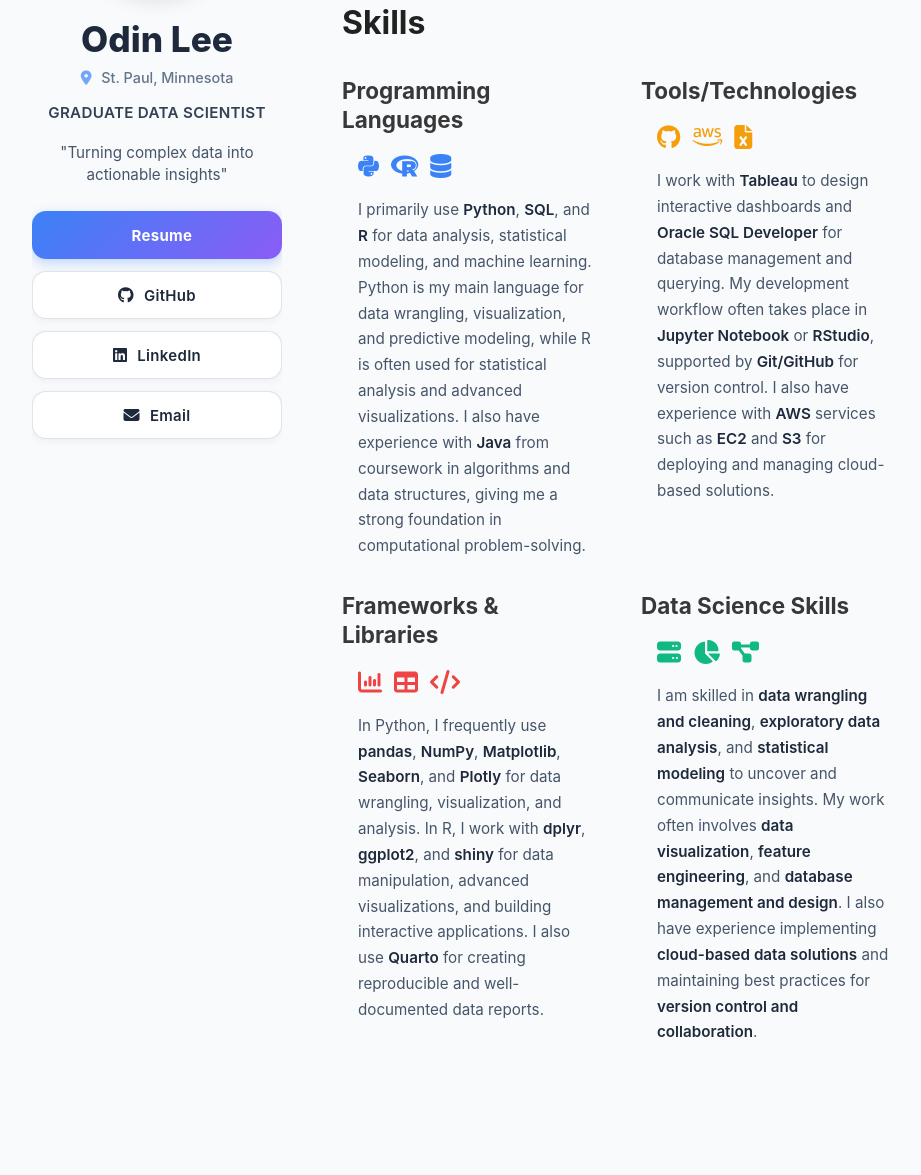
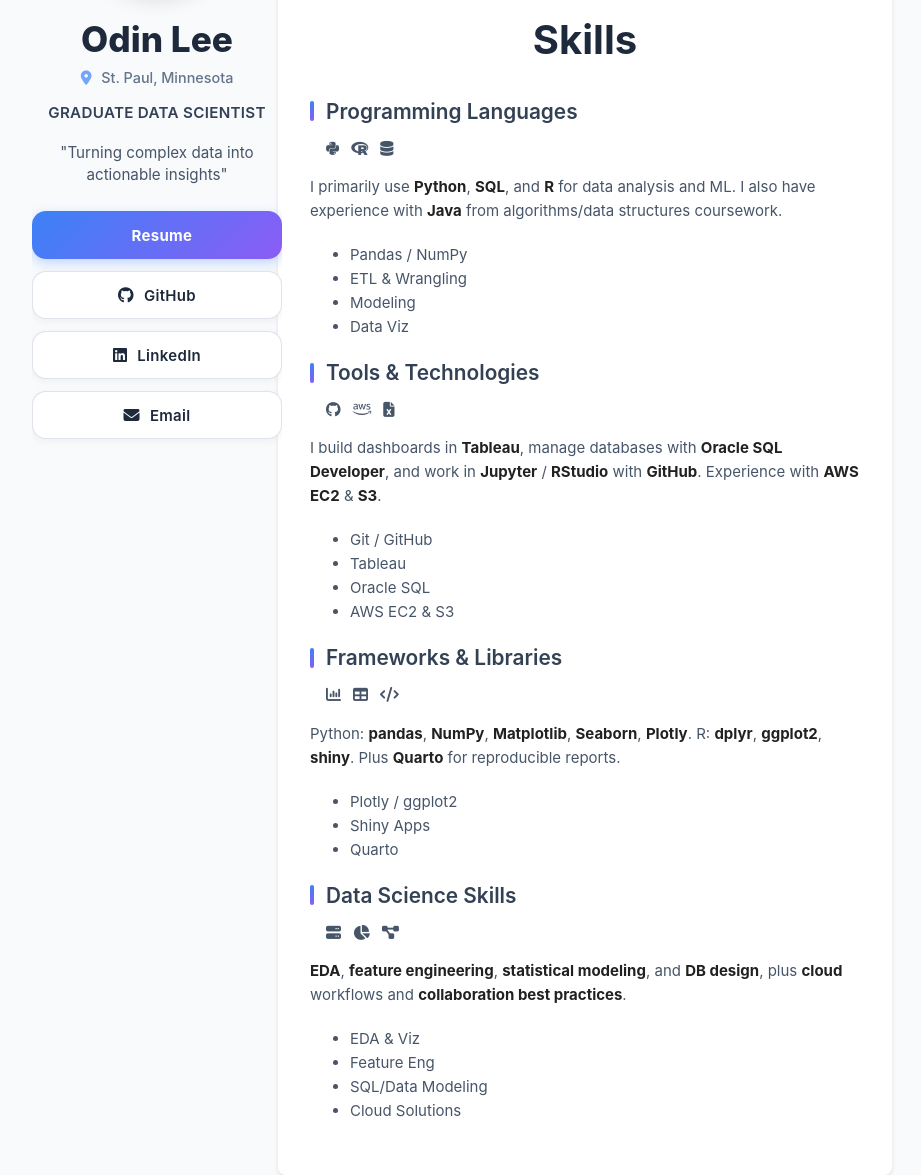
Before and after one commit to OdinLeePro/OdinLeePro.github.io, a Jekyll site: the page built from index.md, in a window 1280 px wide and 1400 px high, scrolled down 1560 px, cut to the strip 225-1400 px from the top of the window. Shown: the whole strip, without its empty margins (178-1099 px from the left). Built offline with Jekyll 4.4.1, drawn with Linux system fonts in a browser that asks for light colours; before the commit the page ends 2830 px from its top, so only the background shows below that.

Commit message:
Update index.md

```diff
--- a/index.md
+++ b/index.md
@@ -192,51 +192,68 @@ title: Portfolio
 <!-- Skills Section -->
 <!--                -->
 
-<section class="skills">
-  <h1>Skills</h1>
-  <div class="skills-grid">
-      <div class="skill-card">
-          <h2>Programming Languages</h2>
-          <div class="skill-icons">
-              <i class="fa-brands fa-python skill-icon"></i>
-              <i class="fa-brands fa-r-project skill-icon"></i>
-              <i class="fa-solid fa-database skill-icon"></i>
-          </div>
-            <p>I primarily use <strong>Python</strong>, <strong>SQL</strong>, and <strong>R</strong> for data analysis, statistical modeling, and machine learning. Python is my main language for data wrangling, visualization, and predictive modeling, while R is often used for statistical analysis and advanced visualizations. I also have experience with <strong>Java</strong> from coursework in algorithms and data structures, giving me a strong foundation in computational problem-solving.
-            </p>
-      </div>
+<section class="section skills skills--flat" aria-labelledby="skills-title">
+  <h1 id="skills-title" class="section-title">Skills</h1>
 
-      <div class="skill-card">
-          <h2>Tools/Technologies</h2>
-          <div class="skill-icons">
-              <i class="fa-brands fa-github skill-icon"></i>
-              <i class="fa-brands fa-aws skill-icon"></i>
-              <i class="fa-solid fa-file-excel skill-icon"></i>
-          </div>
-            <p>I work with <strong>Tableau</strong> to design interactive dashboards and <strong>Oracle SQL Developer</strong> for database management and querying. My development workflow often takes place in <strong>Jupyter Notebook</strong> or <strong>RStudio</strong>, supported by <strong>Git/GitHub</strong> for version control. I also have experience with <strong>AWS</strong> services such as <strong>EC2</strong> and <strong>S3</strong> for deploying and managing cloud-based solutions.
-            </p>
-      </div>
+  <div class="skill-rows">
+    <article class="skill-row blue">
+      <header>
+        <h2 class="sub-title">Programming Languages</h2>
+        <div class="skill-icons" aria-hidden="true">
+          <i class="fa-brands fa-python"></i>
+          <i class="fa-brands fa-r-project"></i>
+          <i class="fa-solid fa-database"></i>
+        </div>
+      </header>
+      <p>I primarily use <strong>Python</strong>, <strong>SQL</strong>, and <strong>R</strong> for data analysis and ML. I also have experience with <strong>Java</strong> from algorithms/data structures coursework.</p>
+      <ul class="skill-tags" aria-label="Highlights">
+        <li>Pandas / NumPy</li><li>ETL &amp; Wrangling</li><li>Modeling</li><li>Data Viz</li>
+      </ul>
+    </article>
 
-      <div class="skill-card">
-          <h2>Frameworks & Libraries</h2>
-          <div class="skill-icons">
-              <i class="fa-solid fa-chart-column skill-icon"></i>
-              <i class="fa-solid fa-table skill-icon"></i>
-              <i class="fa-solid fa-code skill-icon"></i>
-          </div>
-            <p>In Python, I frequently use <strong>pandas</strong>, <strong>NumPy</strong>, <strong>Matplotlib</strong>, <strong>Seaborn</strong>, and <strong>Plotly</strong> for data wrangling, visualization, and analysis. In R, I work with <strong>dplyr</strong>, <strong>ggplot2</strong>, and <strong>shiny</strong> for data manipulation, advanced visualizations, and building interactive applications. I also use <strong>Quarto</strong> for creating reproducible and well-documented data reports.
-            </p>
-      </div>
+    <article class="skill-row amber">
+      <header>
+        <h2 class="sub-title">Tools &amp; Technologies</h2>
+        <div class="skill-icons" aria-hidden="true">
+          <i class="fa-brands fa-github"></i>
+          <i class="fa-brands fa-aws"></i>
+          <i class="fa-solid fa-file-excel"></i>
+        </div>
+      </header>
+      <p>I build dashboards in <strong>Tableau</strong>, manage databases with <strong>Oracle SQL Developer</strong>, and work in <strong>Jupyter</strong> / <strong>RStudio</strong> with <strong>GitHub</strong>. Experience with <strong>AWS EC2</strong> &amp; <strong>S3</strong>.</p>
+      <ul class="skill-tags" aria-label="Highlights">
+        <li>Git / GitHub</li><li>Tableau</li><li>Oracle SQL</li><li>AWS EC2 &amp; S3</li>
+      </ul>
+    </article>
 
-      <div class="skill-card">
-          <h2>Data Science Skills</h2>
-          <div class="skill-icons">
-              <i class="fa-solid fa-server skill-icon"></i>
-              <i class="fa-solid fa-chart-pie skill-icon"></i>
-              <i class="fa-solid fa-diagram-project skill-icon"></i>
-          </div>
-            <p>I am skilled in <strong>data wrangling and cleaning</strong>, <strong>exploratory data analysis</strong>, and <strong>statistical modeling</strong> to uncover and communicate insights. My work often involves <strong>data visualization</strong>, <strong>feature engineering</strong>, and <strong>database management and design</strong>. I also have experience implementing <strong>cloud-based data solutions</strong> and maintaining best practices for <strong>version control and collaboration</strong>.
-            </p>
-      </div>
+    <article class="skill-row red">
+      <header>
+        <h2 class="sub-title">Frameworks &amp; Libraries</h2>
+        <div class="skill-icons" aria-hidden="true">
+          <i class="fa-solid fa-chart-column"></i>
+          <i class="fa-solid fa-table"></i>
+          <i class="fa-solid fa-code"></i>
+        </div>
+      </header>
+      <p>Python: <strong>pandas</strong>, <strong>NumPy</strong>, <strong>Matplotlib</strong>, <strong>Seaborn</strong>, <strong>Plotly</strong>. R: <strong>dplyr</strong>, <strong>ggplot2</strong>, <strong>shiny</strong>. Plus <strong>Quarto</strong> for reproducible reports.</p>
+      <ul class="skill-tags" aria-label="Highlights">
+        <li>Plotly / ggplot2</li><li>Shiny Apps</li><li>Quarto</li>
+      </ul>
+    </article>
+
+    <article class="skill-row green">
+      <header>
+        <h2 class="sub-title">Data Science Skills</h2>
+        <div class="skill-icons" aria-hidden="true">
+          <i class="fa-solid fa-server"></i>
+          <i class="fa-solid fa-chart-pie"></i>
+          <i class="fa-solid fa-diagram-project"></i>
+        </div>
+      </header>
+      <p><strong>EDA</strong>, <strong>feature engineering</strong>, <strong>statistical modeling</strong>, and <strong>DB design</strong>, plus <strong>cloud</strong> workflows and <strong>collaboration best practices</strong>.</p>
+      <ul class="skill-tags" aria-label="Highlights">
+        <li>EDA &amp; Viz</li><li>Feature Eng</li><li>SQL/Data Modeling</li><li>Cloud Solutions</li>
+      </ul>
+    </article>
   </div>
 </section>
```
